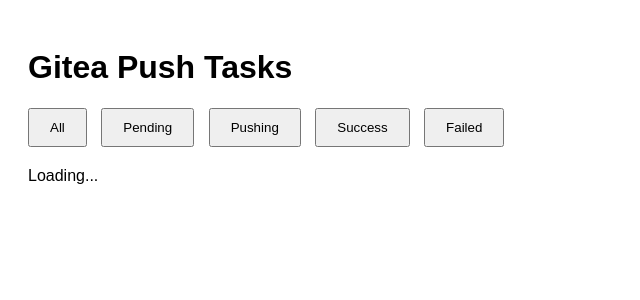
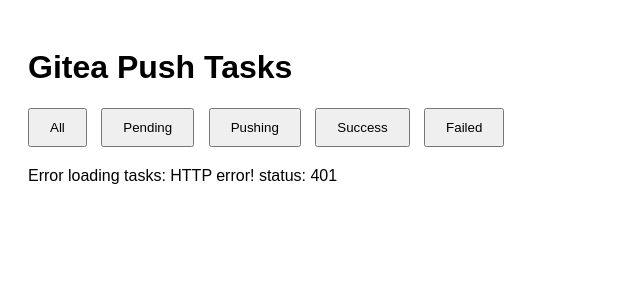
Before and after one commit to willsheil/skillhub, a FastAPI app: page /admin/gitea-tasks in a window 1280 px wide. Shown: the top 300 px of the page, without its empty margins (0-640 px from the left). Run offline with FastAPI, Linux system fonts and the light colour scheme.

Commit message:
fix: resolve XSS vulnerability and improve error handling
- Add escapeHtml() function to sanitize user-controlled data in gitea_tasks.html
- Apply escapeHtml() to all user data fields (skill_name, version, uploader_name, status, created_at, error_message, commit_hash)
- Add try-catch error handling to loadTasks() function with proper error display
- Add return type hint -> Dict[str, Any] to api_get_gitea_tasks function
- Import Dict and Any from typing module

Co-Authored-By: Claude Sonnet 4.5 <noreply@anthropic.com>

```diff
--- a/main.py
+++ b/main.py
@@ -14,7 +14,7 @@ import os
 import re
 import shutil
 from pathlib import Path
-from typing import List, Optional, Tuple
+from typing import Any, Dict, List, Optional, Tuple
 from datetime import datetime, date
 
 import yaml
@@ -2304,7 +2304,7 @@ async def api_get_gitea_tasks(
     status: Optional[str] = None,
     limit: int = Query(50, ge=1, le=200),
     _: bool = Depends(require_admin)
-):
+) -> Dict[str, Any]:
     """Get Gitea push tasks with optional status filter.
 
     Args:
--- a/templates/gitea_tasks.html
+++ b/templates/gitea_tasks.html
@@ -28,25 +28,40 @@
     <div id="tasks" class="task-list">Loading...</div>
 
     <script>
+        function escapeHtml(text) {
+            if (!text) return '';
+            const div = document.createElement('div');
+            div.textContent = text;
+            return div.innerHTML;
+        }
+
         async function loadTasks(status = null) {
             let url = '/api/admin/gitea-tasks?limit=50';
             if (status) url += '&status=' + status;
 
+            try {
                 const response = await fetch(url);
+                if (!response.ok) {
+                    throw new Error(`HTTP error! status: ${response.status}`);
+                }
                 const data = await response.json();
 
                 const container = document.getElementById('tasks');
                 container.innerHTML = data.data.map(task => `
-                <div class="task status-${task.status}">
-                    <h3>${task.skill_name}-${task.version}</h3>
-                    <p>Uploaded by: ${task.uploader_name || 'Unknown'}</p>
-                    <p>Status: ${task.status}</p>
-                    <p>Created: ${task.created_at}</p>
-                    ${task.error_message ? `<p>Error: ${task.error_message}</p>` : ''}
-                    ${task.commit_hash ? `<p>Commit: <a href="#">${task.commit_hash.substring(0, 8)}</a></p>` : ''}
+                    <div class="task status-${escapeHtml(task.status)}">
+                        <h3>${escapeHtml(task.skill_name)}-${escapeHtml(task.version)}</h3>
+                        <p>Uploaded by: ${escapeHtml(task.uploader_name || 'Unknown')}</p>
+                        <p>Status: ${escapeHtml(task.status)}</p>
+                        <p>Created: ${escapeHtml(task.created_at)}</p>
+                        ${task.error_message ? `<p>Error: ${escapeHtml(task.error_message)}</p>` : ''}
+                        ${task.commit_hash ? `<p>Commit: <a href="#">${escapeHtml(task.commit_hash.substring(0, 8))}</a></p>` : ''}
                         ${task.retry_count > 0 ? `<p>Retries: ${task.retry_count}</p>` : ''}
                     </div>
                 `).join('');
+            } catch (error) {
+                document.getElementById('tasks').innerHTML = `<p class="error">Error loading tasks: ${escapeHtml(error.message)}</p>`;
+                console.error('Failed to load tasks:', error);
+            }
         }
 
         function filterTasks(status) {
```
Lines whose indentation alone changed are shown as unchanged.
